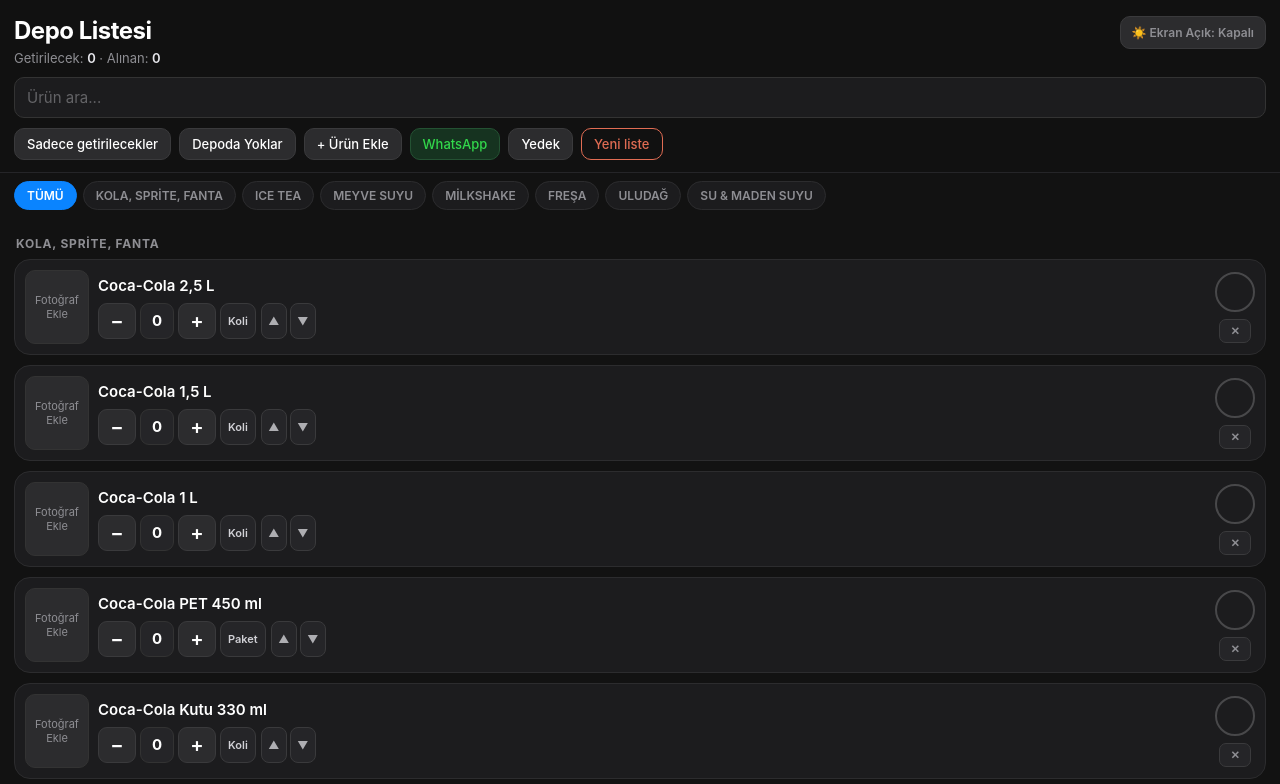
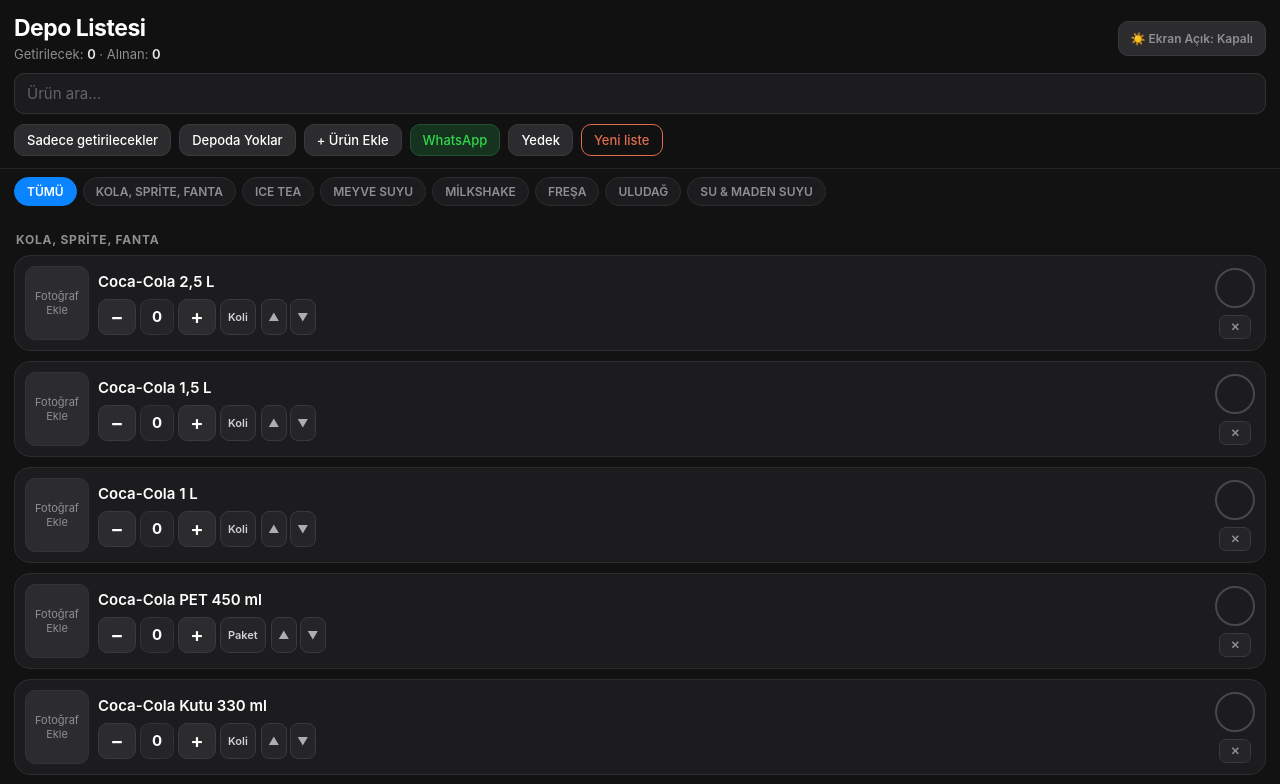
Before and after one commit to yigitalttan/depo-listem, a plain HTML site: page index.html in a window 1280 px wide. Shown: the top 784 px of the page. Drawn offline with Linux system fonts and the light colour scheme.

Commit message:
Refactor styles for safe area insets support
Updated styles to accommodate safe area insets for better layout on devices with notches. Adjusted padding and margins for header and sheet components.

```diff
--- a/index.html
+++ b/index.html
@@ -31,21 +31,29 @@
     margin: 0;
     background: var(--bg);
     color: var(--text);
-    padding-bottom: 100px;
+    padding-bottom: calc(100px + env(safe-area-inset-bottom));
     overscroll-behavior-y: none;
     -webkit-user-select: none;
     user-select: none;
   }
 
-  /* Üst Alan */
-  .header { padding: 16px 14px 10px 14px; background: rgba(18,18,18,0.95); backdrop-filter: blur(12px); position: sticky; top: 0; z-index: 20; border-bottom: 1px solid #252528; }
-  .header-top { display: flex; justify-content: space-between; align-items: flex-start; gap: 8px; }
-  .title-area h1 { margin: 0 0 4px 0; font-size: 24px; font-weight: 700; letter-spacing: -0.5px; }
+  /* Üst Alan - iPhone Çentik / Dynamic Island Korumalı */
+  .header {
+    padding: calc(14px + env(safe-area-inset-top)) 14px 10px 14px;
+    background: rgba(18,18,18,0.95);
+    backdrop-filter: blur(12px);
+    position: sticky;
+    top: 0;
+    z-index: 20;
+    border-bottom: 1px solid #252528;
+  }
+  .header-top { display: flex; justify-content: space-between; align-items: center; gap: 8px; }
+  .title-area h1 { margin: 0 0 3px 0; font-size: 23px; font-weight: 700; letter-spacing: -0.5px; }
   .stats { font-size: 13px; color: var(--sub); line-height: 1.4; }
   .stats b { color: #e5e5ea; font-weight: 600; }
   .stats .out-stat { color: var(--red); }
 
-  .wake-btn { background: var(--btn-bg); color: var(--sub); border: 1px solid #3a3a3c; padding: 8px 11px; border-radius: 10px; font-size: 12px; font-weight: 600; cursor: pointer; display: flex; align-items: center; gap: 5px; white-space: nowrap; }
+  .wake-btn { background: var(--btn-bg); color: var(--sub); border: 1px solid #3a3a3c; padding: 9px 12px; border-radius: 10px; font-size: 12px; font-weight: 600; cursor: pointer; display: flex; align-items: center; gap: 5px; white-space: nowrap; flex-shrink: 0; }
   .wake-btn.active { background: #332700; color: var(--orange); border-color: var(--orange); }
 
   /* Arama Kutusu */
@@ -113,7 +121,7 @@
   /* Modal */
   .modal { position: fixed; inset: 0; background: rgba(0,0,0,0.78); display: none; align-items: flex-end; z-index: 50; }
   .modal.open { display: flex; }
-  .sheet { background: #1c1c1e; width: 100%; border-radius: 22px 22px 0 0; padding: 20px; border-top: 1px solid #333; max-height: 92vh; overflow-y: auto; }
+  .sheet { background: #1c1c1e; width: 100%; border-radius: 22px 22px 0 0; padding: 20px 20px calc(24px + env(safe-area-inset-bottom)) 20px; border-top: 1px solid #333; max-height: 92vh; overflow-y: auto; }
   .sheet-head { display: flex; justify-content: space-between; align-items: center; margin-bottom: 14px; }
   .sheet-head h2 { margin: 0; font-size: 18px; }
   .link-btn { background: none; border: none; font-size: 16px; color: var(--blue); font-weight: 600; cursor: pointer; }
@@ -606,7 +614,6 @@
     if (idx === -1) return;
     const targetCat = (products[idx].category || 'GENEL').toUpperCase();
 
-    // Aynı kategorideki bir önceki veya bir sonraki ürünü bul
     let swapIdx = -1;
     if (dir === -1) {
       for (let i = idx - 1; i >= 0; i--) {
@@ -835,7 +842,6 @@
     const inp = document.getElementById('imgUrlInput');
     inp.focus();
 
-    // Modern Pano API
     if (navigator.clipboard && navigator.clipboard.readText) {
       try {
         const text = await navigator.clipboard.readText();
@@ -844,12 +850,9 @@
           applyImageUrl();
           return;
         }
-      } catch (err) {
-        // iOS Safari izin balonu gerekirse yedek yönteme geç
-      }
+      } catch (err) {}
     }
 
-    // Yedek execCommand yöntemi
     try {
       const ok = document.execCommand('paste');
       if (ok && inp.value.trim()) {
@@ -858,7 +861,6 @@
       }
     } catch (e) {}
 
-    // Hiçbiri doğrudan izin vermediyse kutuyu seçili hale getirip kullanıcıya bildir
     inp.select();
     inp.placeholder = 'Şimdi buraya dokunup Yapıştır deyin...';
   }
```
